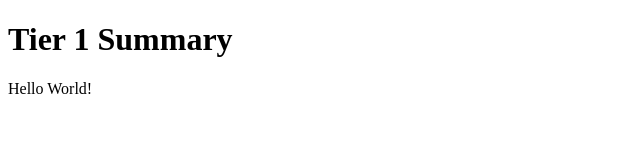
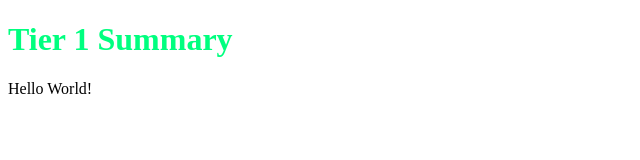
Before and after one commit to 8bitcoffee/tier1-summary-video, a plain HTML site: page index.html in a window 1280 px wide. Shown: the whole page, without its empty margins (0-640 px from the left). Drawn offline with Linux system fonts and the light colour scheme.

Commit message:
added main.css as stylesheet

```diff
--- a/index.html
+++ b/index.html
@@ -3,6 +3,8 @@
 <head>
     <meta charset="UTF-8">
     <meta name="viewport" content="width=device-width, initial-scale=1.0">
+    <!-- link to the stylesheet -->
+    <link href="main.css" rel="stylesheet" />
     <title>Tier 1 Summary</title>
 </head>
 <body>
--- /dev/null
+++ b/main.css
@@ -0,0 +1,3 @@
+h1{
+    color:springgreen;
+}
```
